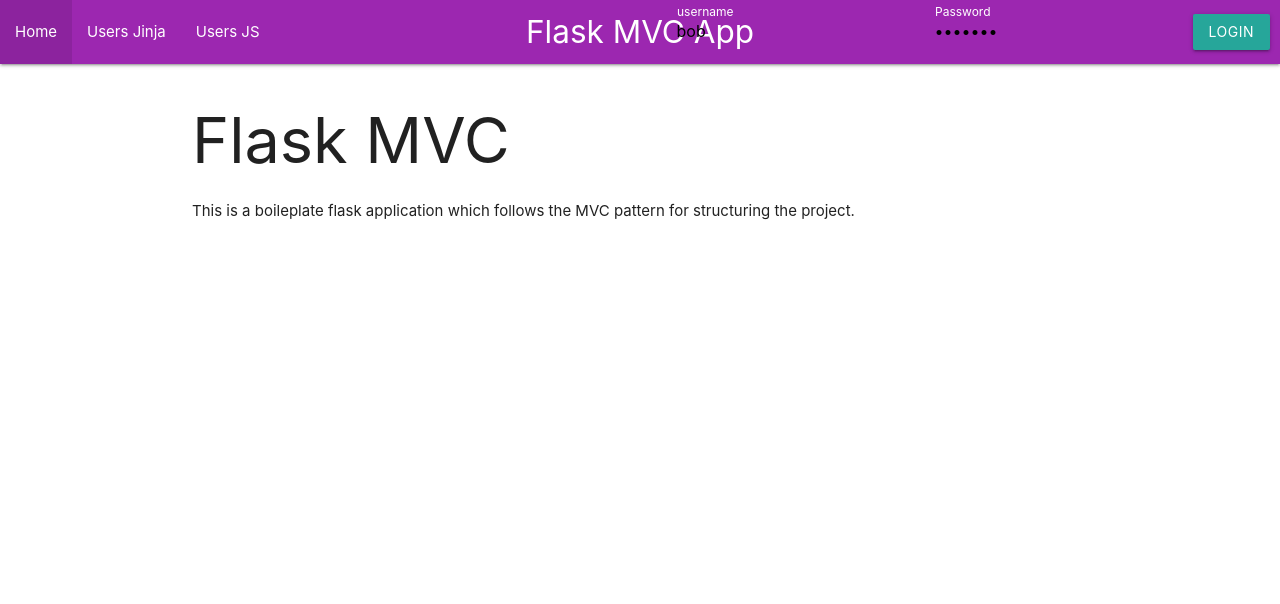
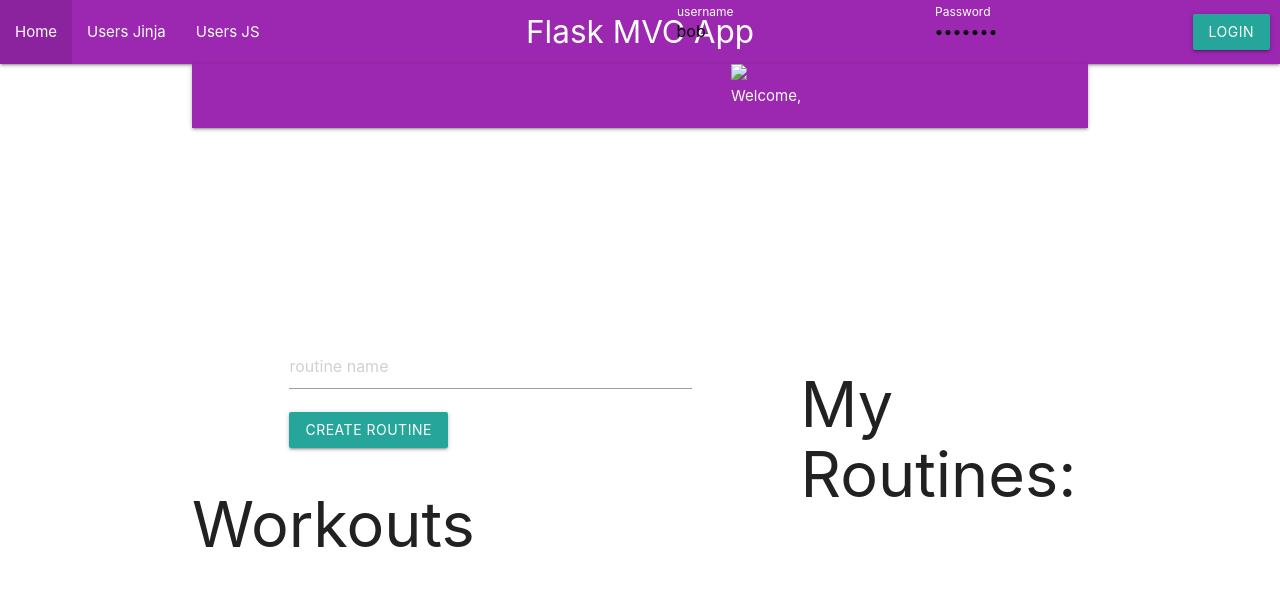
Before and after one commit to Neya1306/Workout-Remixer, a Flask app: template App/templates/index.html in a window 1280 px wide. Shown: the top 604 px of the page. Run offline with Flask 3, Linux system fonts and the light colour scheme; the template is opened without the code that fills it, so the values that code supplies are empty.

Commit message:
Update index.html

```diff
--- a/App/templates/index.html
+++ b/App/templates/index.html
@@ -1,13 +1,56 @@
 {% extends "layout.html" %}
-{% block title %}Flask MVC App{% endblock %}
+{% block title %}Just Work It{% endblock %}
 {% block page %}Flask MVC App{% endblock %}
-
+{%block head%}
 {{ super() }}
+{%endblock%}
 
 {% block content %}
-    <h1>Flask MVC</h1>
-    {% if is_authenticated %}
-        <p> Welcome {{current_user.username}} </p>
-    {% endif %}
-    <p>This is a boileplate flask application which follows the MVC pattern for structuring the project.</p>
+ <nav class="nav-extended purple" style="margin-bottom:10px">
+ <div class="nav-wrapper">
+
+ <ul id="nav-mobile" class="right hide-on-med-and-down">
+ <img src="just work it graphic.png>
+ <a href="#" style="font-size=1.5em" class="brand-logo left">Welcome,{{user.username}} </a>
+ <h1>Just Work It</h1>
+ <li><a href="/logout">Logout</a></li>
+ </ul>
+</div>
+</nav>
+ <div class="row" style="margin: 0; padding:0; margin-top:-10px">
+      <div class="col s12 m9 l8">
+          <div class="container" Name="form-container">
+              <form name="create-routine" action="/createroutine" method="post">
+                  <div class="input-field">
+                    <input name="username" type="text" placeholder="routine name">
+                  </div>
+                  <button class="btn waves-effect waves-light" type="submit">Create Routine</button>
+              </form>
+          </div>
+          <div class="row" name="workouts-container">
+           <h1>Workouts</h1>
+           {%for workout  in workouts%}
+              <div class=card-content>
+                  <h2 class="center-align">{{workout.name}}</h2>
+                  <h3>{{workout.bodypart}}</h3>
+                  <h3>{{workout.equipment}}</h3>
+                  <p>{{workout.description}}</p>
+              </div>
+              <div class="card-action">
+              </div>
+              {%endfor%}
+            </div>
+      </div>
+      <div class="col s12 m3 l4">
+        <h1>My Routines:<h1>
+            {%for routine  in routines%}
+            <div class="container>
+                <h1>{{routine.name}}</h1>
+                <a href=/viewroutine/{{routine.id}}
+             </div>
+            {%endfor%}
+      </div>
+    </div>
+</div>
+
 {% endblock %}
```
